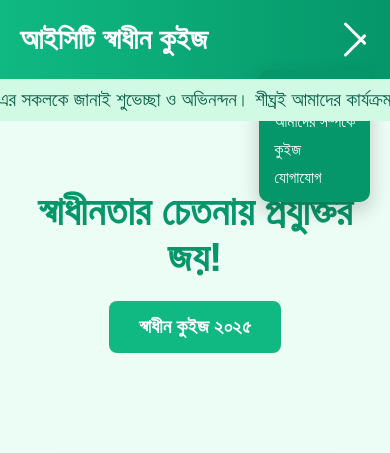
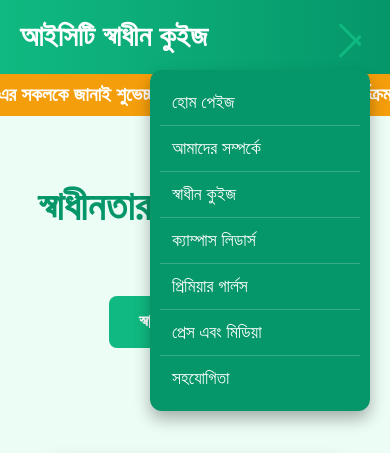
Before and after one commit to devolopersamir/sadhinamar, a plain HTML site: page index.html in a window 390 px wide. Both pictures are taken after a click on the element 355 px from the left and 39 px from the top of the page. Shown: the top 453 px of the page. Drawn offline with Linux system fonts and the light colour scheme; a web font is replaced by a local one.

Commit message:
Update index.html

```diff
--- a/index.html
+++ b/index.html
@@ -22,6 +22,7 @@
       align-items: center;
       color: white;
       position: relative;
+      z-index: 10;
     }
     header h1 {
       margin: 0;
@@ -29,56 +30,110 @@
     }
     nav {
       display: flex;
-      gap: 10px;
     }
     nav a {
       color: white;
+      margin: 0 10px;
       text-decoration: none;
       font-size: 1rem;
     }
-    /* নতুন থ্রি ডট মেনু */
-    .menu-toggle {
+    @media (max-width: 768px) {
+      nav {
         display: none;
+      }
+    }
+    /* Thrice Dot Menu */
+    .threedot-menu {
+      position: fixed;
+      top: 20px;
+      right: 20px;
+      display: flex;
       flex-direction: column;
+      justify-content: center;
+      align-items: center;
+      width: 40px;
+      height: 40px;
       cursor: pointer;
       z-index: 1000;
     }
-    .menu-toggle span {
+    .threedot-menu div {
+      width: 30px;
       height: 3px;
-      width: 30px;
-      background: white;
+      background-color: #059669;
       margin: 5px 0;
-      border-radius: 5px;
+      border-radius: 2px;
       transition: all 0.4s ease;
     }
-    @media (max-width: 768px) {
-      .menu-toggle {
+    .threedot-menu.active div:nth-child(1) {
+      transform: rotate(45deg) translate(5px, 5px);
+      background-color: #10b981;
+    }
+    .threedot-menu.active div:nth-child(2) {
+      opacity: 0;
+    }
+    .threedot-menu.active div:nth-child(3) {
+      transform: rotate(-45deg) translate(5px, -5px);
+      background-color: #10b981;
+    }
+    .menu-options {
+      display: none;
+      flex-direction: column;
+      position: fixed;
+      top: 70px;
+      right: 20px;
+      background: #059669;
+      border-radius: 12px;
+      padding: 10px;
+      box-shadow: 0px 8px 16px rgba(0, 0, 0, 0.3);
+      z-index: 999;
+      min-width: 200px;
+      animation: fadeIn 0.3s ease;
+    }
+    .menu-options.active {
       display: flex;
     }
-      nav {
-        display: none;
-        flex-direction: column;
-        background: #059669;
-        position: absolute;
-        top: 70px;
-        right: 20px;
-        padding: 15px;
-        border-radius: 10px;
-        box-shadow: 0 8px 20px rgba(0,0,0,0.2);
+    .menu-options a {
+      color: white;
+      text-decoration: none;
+      padding: 12px;
+      font-size: 1.1rem;
+      border-bottom: 1px solid rgba(255,255,255,0.2);
+      transition: background 0.3s;
     }
-      nav.active {
-        display: flex;
+    .menu-options a:last-child {
+      border-bottom: none;
     }
+    .menu-options a:hover {
+      background-color: #34d399;
+      border-radius: 8px;
     }
-    .menu-toggle.active span:nth-child(1) {
-      transform: rotate(45deg) translate(5px, 5px);
+    @keyframes fadeIn {
+      from {opacity: 0; transform: translateY(-10px);}
+      to {opacity: 1; transform: translateY(0);}
     }
-    .menu-toggle.active span:nth-child(2) {
-      opacity: 0;
+
+    /* Notice Bar */
+    .notice-bar {
+      background: #f59e0b;
+      color: white;
+      padding: 10px 20px;
+      overflow: hidden;
+      white-space: nowrap;
+      box-sizing: border-box;
+      font-size: 1.2rem;
+      font-weight: bold;
+      position: relative;
     }
-    .menu-toggle.active span:nth-child(3) {
-      transform: rotate(-45deg) translate(5px, -5px);
+    .notice-text {
+      display: inline-block;
+      padding-left: 100%;
+      animation: marquee 15s linear infinite;
     }
+    @keyframes marquee {
+      0% { transform: translate(0, 0); }
+      100% { transform: translate(-100%, 0); }
+    }
+
     /* Hero Section */
     .hero {
       background: none;
@@ -95,10 +150,6 @@
       padding: 0 20px;
       animation: fadeIn 3s ease-out;
     }
-    @keyframes fadeIn {
-      0% { opacity: 0; }
-      100% { opacity: 1; }
-    }
     .button {
       display: inline-block;
       background-color: #10b981;
@@ -113,26 +164,8 @@
     .button:hover {
       background-color: #34d399;
     }
-    /* নোটিশ বার */
-    .notice-bar {
-      background-color: #d1fae5;
-      color: #065f46;
-      padding: 10px 20px;
-      overflow: hidden;
-      white-space: nowrap;
-      position: relative;
-    }
-    .notice-text {
-      display: inline-block;
-      padding-left: 100%;
-      animation: scrollText 15s linear infinite;
-      font-size: 1.2rem;
-    }
-    @keyframes scrollText {
-      0% { transform: translateX(0%); }
-      100% { transform: translateX(-100%); }
-    }
-    /* স্কয়ার স্লাইডার */
+
+    /* Slider */
     .slider {
       margin: 40px auto;
       width: 300px;
@@ -152,10 +185,14 @@
       object-fit: cover;
     }
     @keyframes slide {
-      0%, 20% { transform: translateX(0); }
-      40%, 60% { transform: translateX(-300px); }
-      80%, 100% { transform: translateX(0); }
+      0% { transform: translateX(0); }
+      20% { transform: translateX(0); }
+      40% { transform: translateX(-300px); }
+      60% { transform: translateX(-300px); }
+      80% { transform: translateX(0); }
+      100% { transform: translateX(0); }
     }
+
     section {
       padding: 40px 20px;
       text-align: center;
@@ -178,12 +215,7 @@
 
 <header>
   <h1>আইসিটি স্বাধীন কুইজ</h1>
-    <div class="menu-toggle" onclick="toggleMenu()">
-      <span></span>
-      <span></span>
-      <span></span>
-    </div>
-    <nav id="nav">
+  <nav>
     <a href="#home">হোম</a>
     <a href="#about">আমাদের সম্পর্কে</a>
     <a href="#quiz">কুইজ</a>
@@ -191,9 +223,29 @@
   </nav>
 </header>
 
+<!-- থ্রি ডট -->
+<div class="threedot-menu" onclick="toggleMenu()">
+  <div></div>
+  <div></div>
+  <div></div>
+</div>
+
+<!-- মেনু অপশন -->
+<div class="menu-options" id="menuOptions">
+  <a href="#home">হোম পেইজ</a>
+  <a href="#about">আমাদের সম্পর্কে</a>
+  <a href="#quiz">স্বাধীন কুইজ</a>
+  <a href="#campus-leaders">ক্যাম্পাস লিডার্স</a>
+  <a href="#girls">প্রিমিয়ার গার্লস</a>
+  <a href="#press-media">প্রেস এবং মিডিয়া</a>
+  <a href="#collaboration">সহযোগিতা</a>
+</div>
+
 <!-- নোটিশ বার -->
 <div class="notice-bar">
-    <div class="notice-text">স্বাধীন কুইজ প্রতিযোগিতা এর সকলকে জানাই শুভেচ্ছা ও অভিনন্দন। শীঘ্রই আমাদের কার্যক্রম শুরু করা হবে।</div>
+  <div class="notice-text">
+    স্বাধীন কুইজ প্রতিযোগিতা এর সকলকে জানাই শুভেচ্ছা ও অভিনন্দন। শীঘ্রই আমাদের কার্যক্রম শুরু করা হবে।
+  </div>
 </div>
 
 <!-- হিরো সেকশন -->
@@ -202,7 +254,7 @@
   <a href="#quiz" class="button">স্বাধীন কুইজ ২০২৫</a>
 </div>
 
-  <!-- স্কয়ার স্লাইডার -->
+<!-- স্লাইডার -->
 <div class="slider">
   <div class="slides">
     <img src="https://i.postimg.cc/XqTD8TMq/20250422-063911.jpg" alt="Image 1">
@@ -213,34 +265,45 @@
 <!-- আমাদের সম্পর্কে -->
 <section id="about">
   <h2>আমাদের সম্পর্কে</h2>
-    <p style="font-size: 1.4rem;">"আইসিটি স্বাধীন কুইজ" তরুণদের প্রযুক্তি সচেতনতা বৃদ্ধির একটি প্রচেষ্টা। আমাদের লক্ষ্য হল শিক্ষার্থীদের মধ্যে আইসিটি বিষয়ে সচেতনতা তৈরি করে তাদের দক্ষতা বৃদ্ধি করা। আমরা বিশ্বাস করি স্বাধীনচেতা মেধাই ভবিষ্যৎ গড়বে।</p>
+  <p style="font-size: 1.4rem;">
+    "আইসিটি স্বাধীন কুইজ" তরুণদের প্রযুক্তি সচেতনতা বৃদ্ধির একটি প্রচেষ্টা। আমরা বিশ্বাস করি স্বাধীনচেতা মেধাই ভবিষ্যৎ গড়বে।
+  </p>
 </section>
 
-  <!-- কুইজ সেকশন -->
+<!-- কুইজ -->
 <section id="quiz">
   <h2>কুইজে অংশগ্রহণ করো</h2>
   <p>দক্ষতা যাচাই করে জিতে নাও সম্মাননা ও পুরস্কার!</p>
   <a href="#" class="button">কুইজ শুরু করো</a>
 </section>
 
-  <!-- যোগাযোগ সেকশন -->
+<!-- যোগাযোগ -->
 <section id="contact">
   <h2>যোগাযোগ</h2>
-    <p>প্রশ্ন বা তথ্যের জন্য আমাদের সাথে যোগাযোগ করো: <br> 📞 ০১২৩৪৫৬৭৮৯০ <br> ✉️ info@swadhinquiz.com</p>
+  <p>প্রশ্ন বা তথ্যের জন্য যোগাযোগ করো: <br> 📞 ০১২৩৪৫৬৭৮৯০ <br> ✉️ info@swadhinquiz.com</p>
 </section>
 
-  <!-- ফুটার -->
 <footer>
   © ২০২৫ আইসিটি স্বাধীন কুইজ | সব অধিকার সংরক্ষিত
 </footer>
 
 <script>
 function toggleMenu() {
-      const menuToggle = document.querySelector('.menu-toggle');
-      const nav = document.getElementById('nav');
-      menuToggle.classList.toggle('active');
-      nav.classList.toggle('active');
+  var menu = document.querySelector('.threedot-menu');
+  var menuOptions = document.getElementById('menuOptions');
+  menu.classList.toggle('active');
+  menuOptions.classList.toggle('active');
 }
+
+// বাইরে ক্লিক করলে মেনু বন্ধ হবে
+window.addEventListener('click', function(e) {
+  var menu = document.querySelector('.threedot-menu');
+  var menuOptions = document.getElementById('menuOptions');
+  if (!menu.contains(e.target) && !menuOptions.contains(e.target)) {
+    menu.classList.remove('active');
+    menuOptions.classList.remove('active');
+  }
+});
 </script>
 
 </body>
```
Lines whose indentation alone changed are shown as unchanged.
